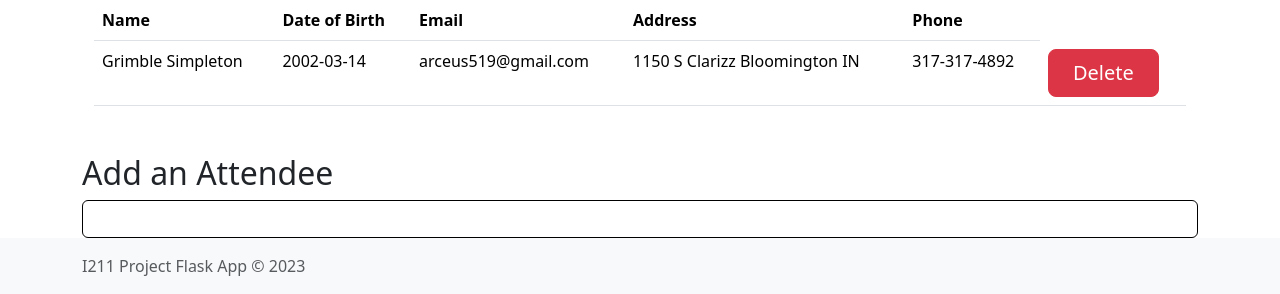
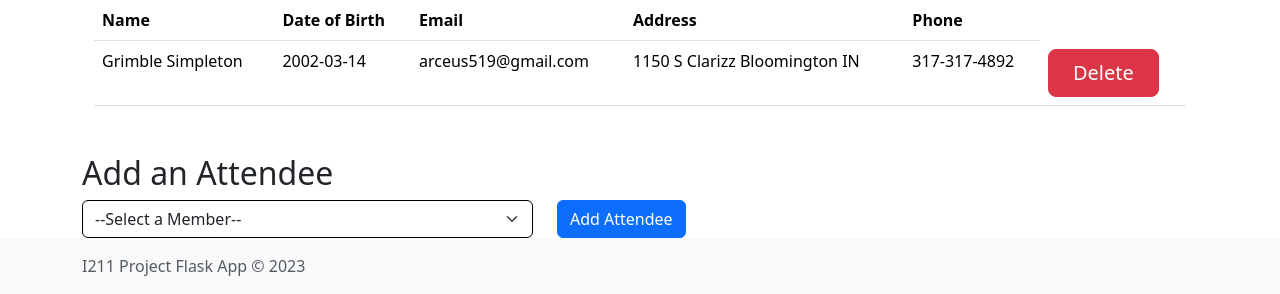
Before and after one commit to gavsimps/I211_project, a Flask app: page /trips/1 in a window 1280 px wide. Shown: the part 559-853 px from the top of the page. Run offline with Flask 2, Linux system fonts and the light colour scheme; data comes from the database, SQL or seed files in the repository; data that the repository does not hold is empty; some libraries are stand-ins or nearby versions.

Commit message:
can add attendees

```diff
--- a/app.py
+++ b/app.py
@@ -150,6 +150,11 @@ def del_trip(trip_id=None):
         return render_template('del_trip.html',trip=database.get_trip(trip_id),trips=trips,trip_id=trip_id)
 
 # NEW ATTENDEES TABLE IMPLEMENTATION
-@app.route('/trips/<trip_id>/attendees/add')
-def add_attendee():
-    return redirect(url_for('trips/<trip_id>'))
+@app.route('/trips/<trip_id>/attendees/add', methods=['GET','POST'])
+def add_attendee(trip_id=None):
+    if request.method == 'POST':
+        member_id = request.form['attend']
+
+        joined = database.add_member_trip(member_id,trip_id)
+
+        return redirect(url_for('trip',joined=joined,trip_id=trip_id))
--- a/database.py
+++ b/database.py
@@ -94,7 +94,7 @@ def delete_member(member_id):
             return cursor.fetchall()
     pass
 
-def add_member_trip(trip_id, member_id):
+def add_member_trip(member_id,trip_id):
     # '''Takes as input a trip_id and a member_id and inserts the appropriate data into the database
     # that indicates the member with member_id as a primary key is attending the trip with the trip_id as a primary key'''
     sql = "insert into attend (member_id,trip_id) values (%s,%s)"
@@ -118,7 +118,7 @@ def remove_member_trip(trip_id, member_id):
 
 def get_attendees(trip_id):
     # '''Takes a trip_id and returns a list of dictionaries representing all of the members attending the trip with trip_id as its primary key'''
-    sql = "select * from members as m join attend as a on a.member_id = m.id join trips as t on t.id = a.trip_id where t.id = %s"
+    sql = "select distinct * from members as m join attend as a on a.member_id = m.id join trips as t on t.id = a.trip_id where t.id = %s"
     conn = get_connection()
     with conn:
         with conn.cursor() as cursor:
@@ -128,7 +128,7 @@ def get_attendees(trip_id):
 
 def get_member_attendee():
     # '''Takes a trip_id and returns a list of dictionaries representing all of the members attending the trip with trip_id as its primary key'''
-    sql = "select distinct m.name from members as m join attend as a on a.member_id = m.id"
+    sql = "select distinct m.id, m.name from members as m join attend as a on a.member_id = m.id"
     conn = get_connection()
     with conn:
         with conn.cursor() as cursor:
--- a/templates/add_trip.html
+++ b/templates/add_trip.html
@@ -102,7 +102,7 @@ text boxes
 <div class="container-fluid mx-auto">
     <h1 class="mt-5" style="color: rgb(0, 132, 255);">Add a New Trip</h1>
     <div class="container ">
-        <form class="form-inline" action="{{url_for('add_trip')}}" method="POST" name="member_form">
+        <form class="form-inline" action="{{url_for('add_trip')}}" method="POST" name="trip_form">
             <table>
                 <tr>
                     <div class="form-group mb-2">
--- a/templates/trip.html
+++ b/templates/trip.html
@@ -30,7 +30,6 @@
     goes to trip form-->
 <a class="btn btn-primary btn-lg px-4 gap-3" href="{{url_for('edit_trip',trip_id=trp['id'])}}" role="button">Edit Trip</a>
 <a class="btn btn-danger btn-lg px-4 gap-3" href="{{url_for('del_trip',trip_id=trp['id'])}}" role="button">Delete Trip</a>
-{% endfor %}
 
 <div>
     <h1 class="mt-5">Attendees</h1>
@@ -63,15 +62,23 @@
 
 <div>
     <h2 class="mt-5">Add an Attendee</h1>
-        <form class="form-inline" action="" method="POST" name="attendee_add">
-            <select class="form-control" style="border-color: black;" id="attend" name="attend">
-                <option disabled selected value></option>
-                {% for member in attend %}
-                <option value="{{member['name']}}">{{member['name']}}</option>
-                {% endfor %}
-            </select>
+        <form class="form-inline" action="{{url_for('add_attendee',trip_id=trp['id'])}}" method="POST" name="add_attendee">
+            <div class="row">
+                <div class="col-5">
+                    <select class="form-select" style="border-color: black;" id="attend" name="attend">
+                        <option disabled selected value>--Select a Member--</option>
+                        {% for member in attend %}
+                        <option value="{{member['id']}}">{{member['name']}}</option>
+                        {% endfor %}
+                    </select>
+                </div>
+                <div class="col-3">
+                    <button type="submit" value="Submit" class="btn btn-primary">Add Attendee</button>
+                </div>
+            </div>
+        </form>
 </div>
 
 
-
+{% endfor %}
 {% endblock %}
```
